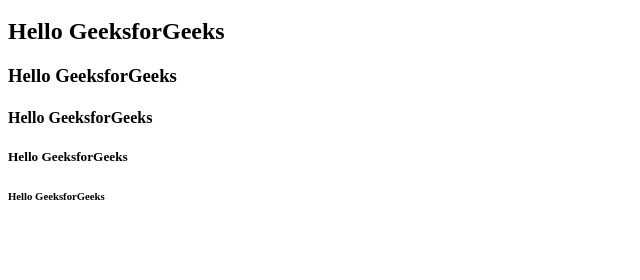
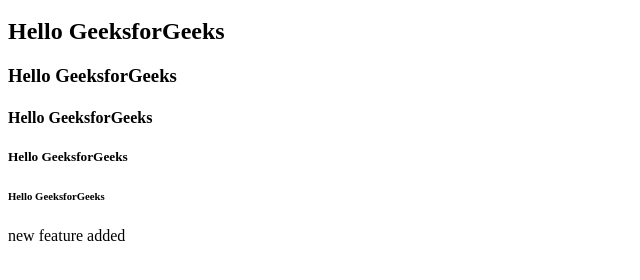
Before and after one commit to sreeya-p/Github-tutorial, a plain HTML site: page index.html in a window 1280 px wide. Shown: the part 48-328 px from the top of the page, without its empty margins (0-640 px from the left). Drawn offline with Linux system fonts and the light colour scheme.

Commit message:
new feature added

```diff
--- a/index.html
+++ b/index.html
@@ -12,6 +12,7 @@
         <h4>Hello GeeksforGeeks</h4>
         <h5>Hello GeeksforGeeks</h5>
         <h6>Hello GeeksforGeeks</h6>
+        <h7>new feature added</h7>
     </body>
 
     </html>
```
